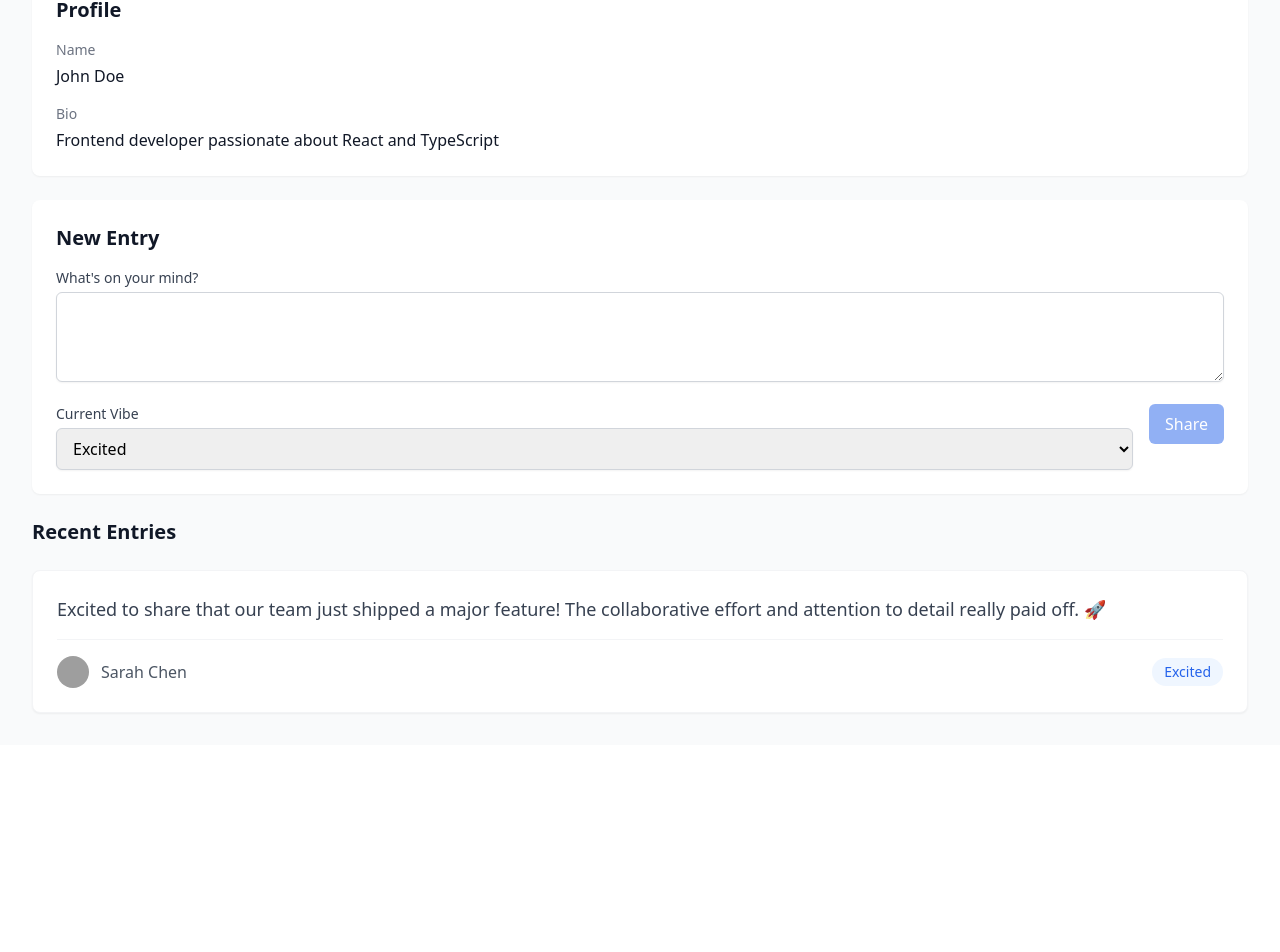
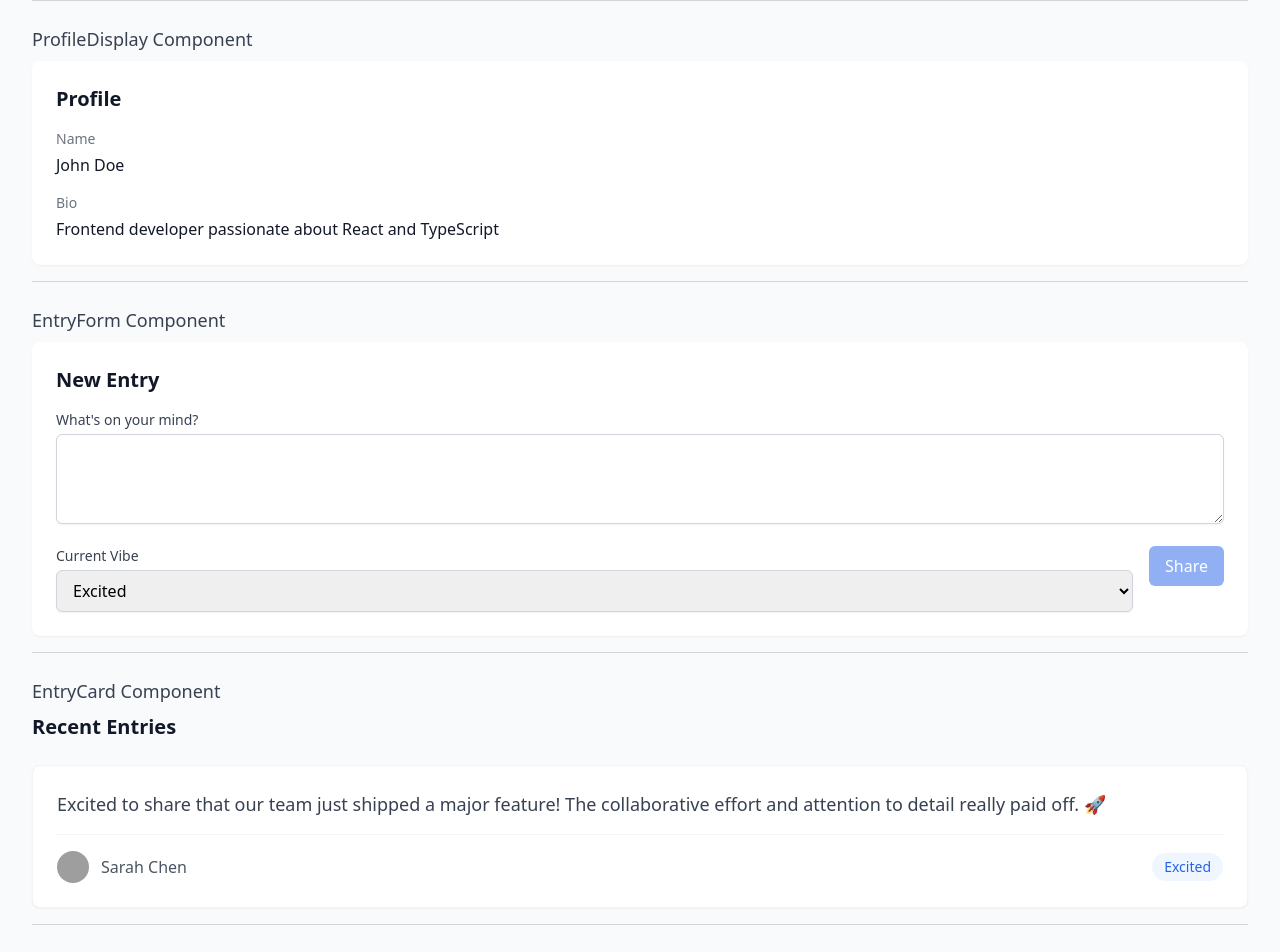
Before and after one commit to NeuralWave42/app1-vibeboard, a React app: page / in a window 1280 px wide. Shown: the part 378-1330 px from the top of the page. Before the commit the page ends 1123 px from the top, so only its background shows below. Built offline with nearby package versions, Linux system fonts and the light colour scheme; grey boxes are pictures that could not be loaded; what @tonk/keepsync would draw is missing.

Commit message:
updated BoardView to clearly show the different components

```diff
--- a/src/views/BoardView.tsx
+++ b/src/views/BoardView.tsx
@@ -8,7 +8,13 @@ import EntryForm from "../components/Entry/EntryForm";
  * Main board view component that displays the collaborative workspace
  */
 const BoardView = () => {
-  const [testEntry, setTestEntry] = useState<{ text: string; vibe: string } | null>(null);
+    const [testEntries, setTestEntries] = useState<{
+        forms: { text: string; vibe: string }[];
+        currentForm: { text: string; vibe: string } | null;
+    }>({
+        forms: [],
+        currentForm: null
+    });
 
     // Hardcoded profile data for now
     const profile = {
@@ -26,30 +32,89 @@ const BoardView = () => {
         }
     };
 
+    const handleFormSubmit = (entry: { text: string; vibe: string }) => {
+        setTestEntries(prev => ({
+            forms: [...prev.forms, entry],
+            currentForm: entry
+        }));
+    };
+
     return (
         <main className="min-h-screen bg-gray-50 p-4 md:p-6 lg:p-8">
             <div className="max-w-7xl mx-auto space-y-6">
+
+                {/* Profile Section */}
+                <div className="border-b border-gray-300 pb-4">
+                    <h2 className="text-lg font-medium text-gray-700 mb-2">ProfileSection Component</h2>
                     <ProfileSection />
+                </div>
+
+                {/* Profile Display */}
+                <div className="border-b border-gray-300 pb-4">
+                    <h2 className="text-lg font-medium text-gray-700 mb-2">ProfileDisplay Component</h2>
                     <ProfileDisplay {...profile} />
+                </div>
 
                 {/* Entry Form */}
+                <div className="border-b border-gray-300 pb-4">
+                    <h2 className="text-lg font-medium text-gray-700 mb-2">EntryForm Component</h2>
                     <section className="bg-white rounded-lg shadow-sm p-6">
                         <h2 className="text-xl font-semibold text-gray-900 mb-4">New Entry</h2>
-          <EntryForm onSubmit={(entry) => setTestEntry(entry)} />
-          {testEntry && (
-            <div className="mt-4 p-4 bg-gray-50 rounded-md">
+                        <EntryForm onSubmit={handleFormSubmit} />
+
+                        {/* Test Output Display */}
+                        {(testEntries.currentForm || testEntries.forms.length > 0) && (
+                            <div className="mt-6 space-y-4">
+                                {/* Current Form Data */}
+                                {testEntries.currentForm && (
+                                    <div className="border-b border-gray-200 pb-4">
+                                        <h3 className="text-sm font-medium text-gray-500 mb-2">
+                                            Latest Submission
+                                        </h3>
+                                        <div className="bg-blue-50 p-4 rounded-md">
+                                            <pre className="text-sm text-blue-700 whitespace-pre-wrap">
+                                                {JSON.stringify(testEntries.currentForm, null, 2)}
+                                            </pre>
+                                        </div>
+                                    </div>
+                                )}
+
+                                {/* Historical Form Data */}
+                                {testEntries.forms.length > 0 && (
+                                    <div>
+                                        <h3 className="text-sm font-medium text-gray-500 mb-2">
+                                            Previous Submissions ({testEntries.forms.length})
+                                        </h3>
+                                        <div className="space-y-2">
+                                            {testEntries.forms.map((entry, index) => (
+                                                <div
+                                                    key={index}
+                                                    className="bg-gray-50 p-4 rounded-md border border-gray-200"
+                                                >
+                                                    <div className="text-xs text-gray-500 mb-1">
+                                                        Form submission #{testEntries.forms.length - index}
+                                                    </div>
                                                     <pre className="text-sm text-gray-600 whitespace-pre-wrap">
-                {JSON.stringify(testEntry, null, 2)}
+                                                        {JSON.stringify(entry, null, 2)}
                                                     </pre>
+                                                </div>
+                                            )).reverse()}
+                                        </div>
+                                    </div>
+                                )}
                             </div>
                         )}
                     </section>
+                </div>
 
                 {/* Entry List */}
+                <div className="border-b border-gray-300 pb-4">
+                    <h2 className="text-lg font-medium text-gray-700 mb-2">EntryCard Component</h2>
                     <section className="space-y-6">
                         <h2 className="text-xl font-semibold text-gray-900">Recent Entries</h2>
                         <EntryCard {...sampleEntry} />
                     </section>
+                </div>
             </div>
         </main>
     );
```
Lines whose indentation alone changed are shown as unchanged.
